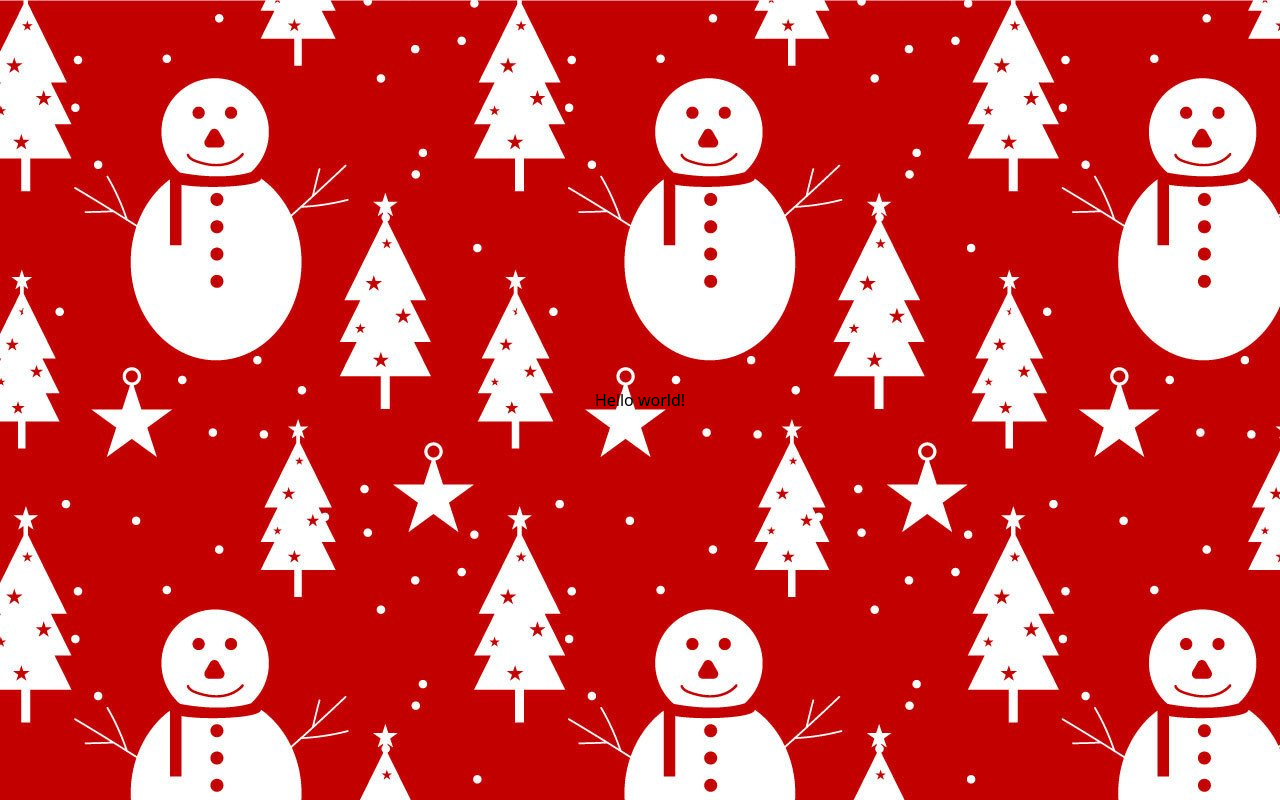
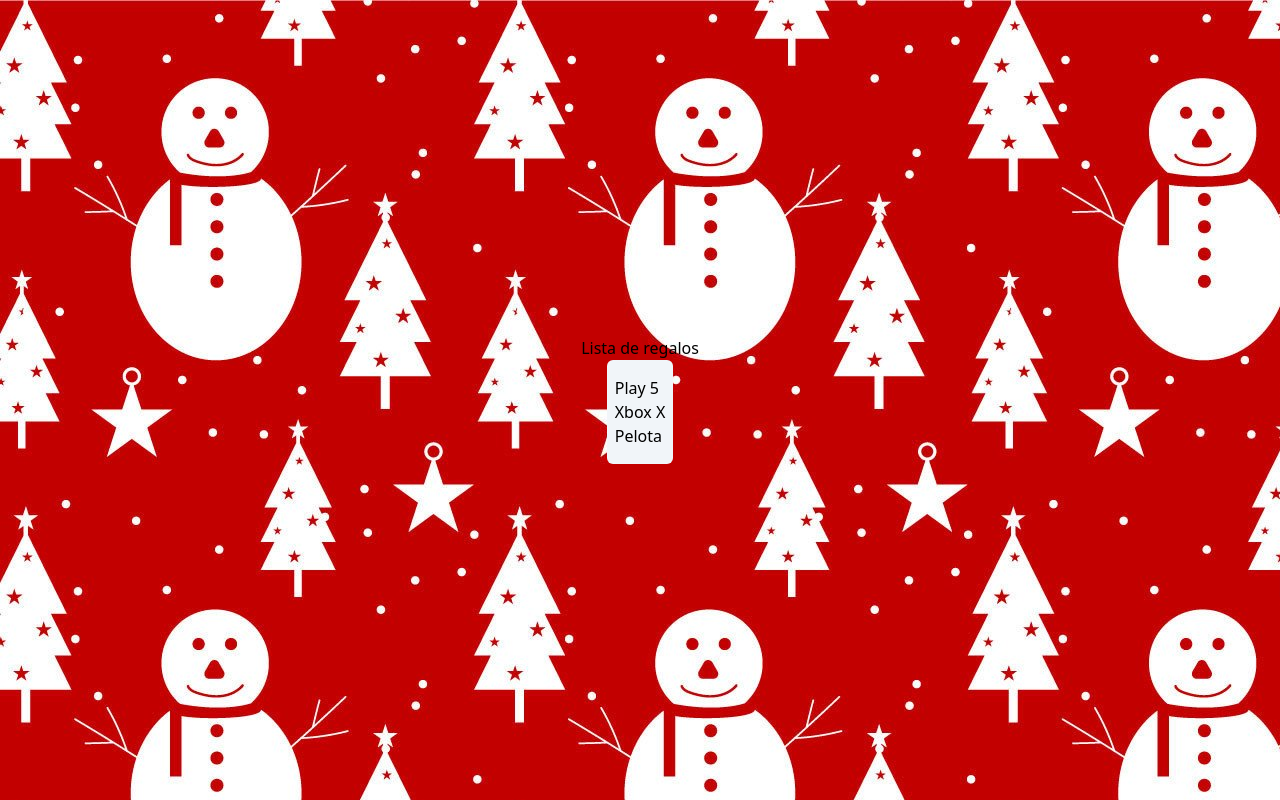
Before and after one commit to alvarof260/adviency-2024, a React (Vite) app: page / in a window 1280 px wide. Built offline with nearby package versions, Linux system fonts and the light colour scheme.

Commit message:
feat: dia 2 terminado

```diff
--- a/src/App.tsx
+++ b/src/App.tsx
@@ -1,9 +1,12 @@
-import { Hero } from "./components"
+import { GiftList, GiftSection, Hero, Title } from "./components"
 
 function App() {
   return (
     <Hero>
-      <h1>Hello world!</h1>
+      <Title text="Lista de regalos" />
+      <GiftSection>
+        <GiftList />
+      </GiftSection>
     </Hero>
   )
 }
--- /dev/null
+++ b/src/components/GiftItem/GiftItem.tsx
@@ -0,0 +1,9 @@
+interface Props {
+  name: string;
+}
+
+export const GiftItem = ({ name }: Props) => {
+  return (
+    <li>{name}</li>
+  )
+}
--- /dev/null
+++ b/src/components/GiftList/GiftList.tsx
@@ -0,0 +1,11 @@
+import { GiftItem } from "../index.ts"
+
+export const GiftList = () => {
+  return (
+    <ul>
+      <GiftItem name="Play 5" />
+      <GiftItem name="Xbox X" />
+      <GiftItem name="Pelota" />
+    </ul>
+  )
+}
--- /dev/null
+++ b/src/components/GiftSection/GiftSection.tsx
@@ -0,0 +1,13 @@
+import { ReactNode } from "react"
+
+interface Props {
+  children: ReactNode;
+}
+
+export const GiftSection = ({ children }: Props) => {
+  return (
+    <section className="bg-slate-100 px-2 py-4 rounded-md">
+      {children}
+    </section>
+  )
+}
--- /dev/null
+++ b/src/components/UI/Title/Title.tsx
@@ -0,0 +1,9 @@
+interface Props {
+  text: string;
+}
+
+export const Title = ({ text }: Props) => {
+  return (
+    <h1>{text}</h1>
+  )
+}
--- /dev/null
+++ b/src/components/UI/index.ts
@@ -0,0 +1 @@
+export * from "./Title/Title"
--- a/src/components/index.ts
+++ b/src/components/index.ts
@@ -1 +1,5 @@
 export * from "./Hero/Hero"
+export * from "./GiftSection/GiftSection"
+export * from "./GiftItem/GiftItem"
+export * from "./GiftList/GiftList"
+export * from "./UI/index"
```
